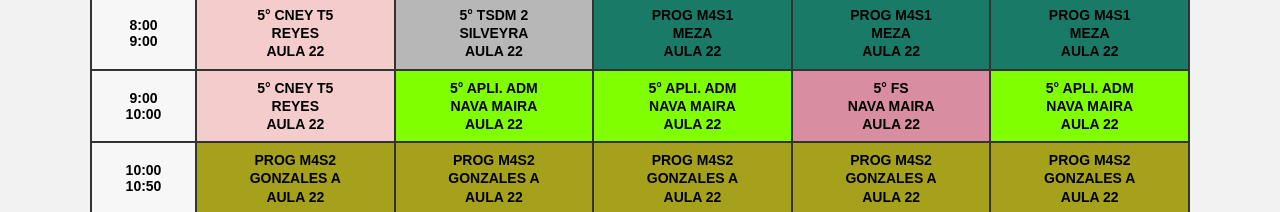
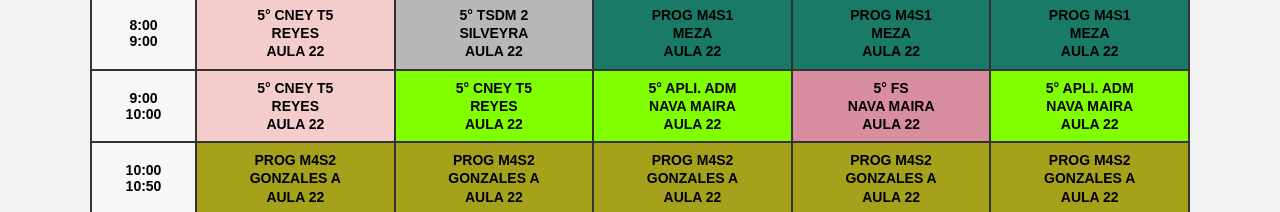
Before and after one commit to angelzamudio123/HORARIO, a plain HTML site: page index.html in a window 1280 px wide. Shown: the part 240-452 px from the top of the page. Drawn offline with Linux system fonts and the light colour scheme.

Commit message:
Update index.html

```diff
--- a/index.html
+++ b/index.html
@@ -241,8 +241,8 @@
                 </td>
 
                 <td class="materia apli">
-                    5° APLI. ADM<br>
-                    NAVA MAIRA<br>
+                    5° CNEY T5<br>
+                    REYES<br>
                     AULA 22
                 </td>
 
```
